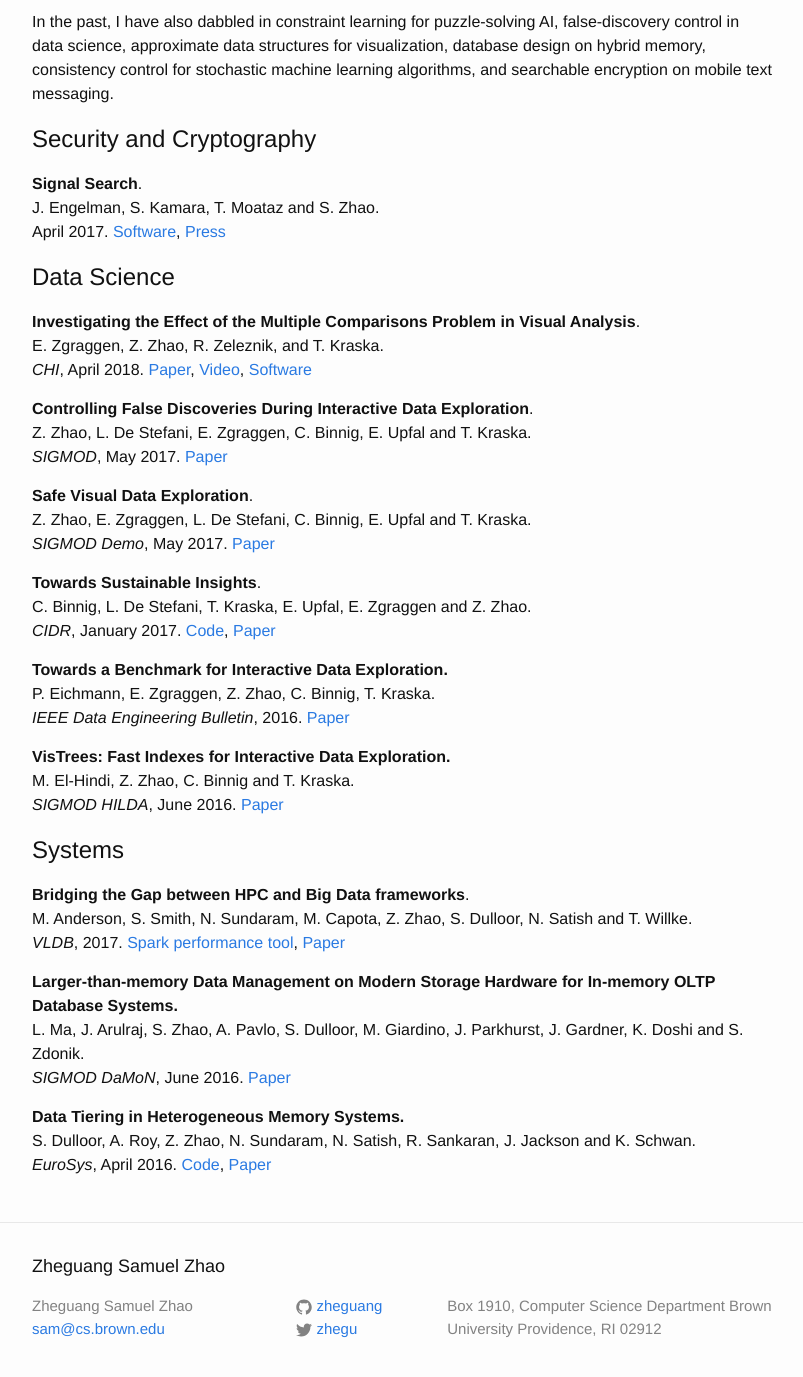
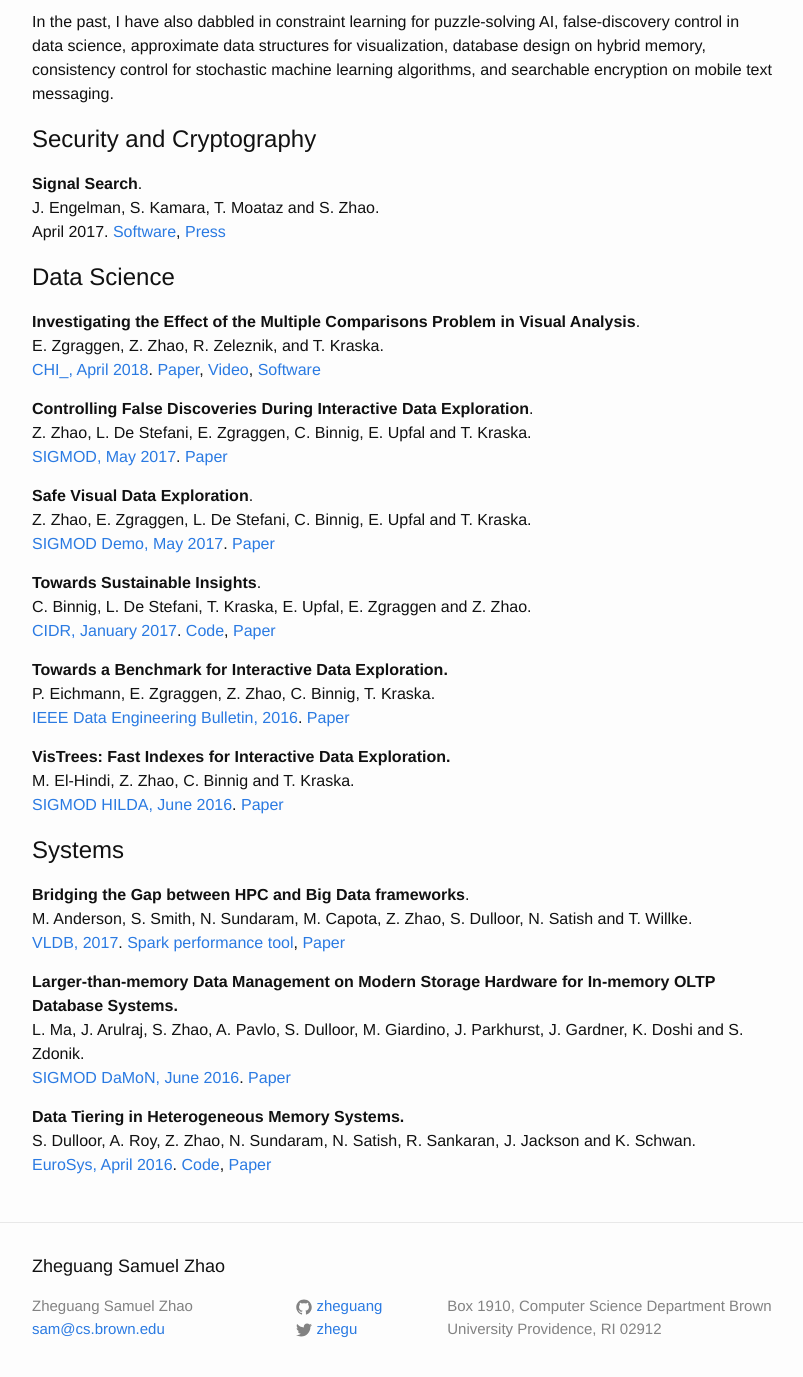
Before and after one commit to zheguang/zheguang.github.io, a Jekyll site: the page built from index.md, in a window 1280 px wide and 1400 px high, scrolled down 469 px. Shown: the top 1377 px of the window, without its empty margins (238-1041 px from the left). Built offline with Jekyll 4.4.1, drawn with Linux system fonts in a browser that asks for light colours; part of the change alters nothing that is shown.

Commit message:
research: update urls

```diff
--- a/index.md
+++ b/index.md
@@ -34,33 +34,33 @@ Data Science
 
 **Investigating the Effect of the Multiple Comparisons Problem in Visual Analysis**.
 E. Zgraggen, Z. Zhao, R. Zeleznik, and T. Kraska.
-_CHI_, April 2018.
+[CHI_, April 2018][1].
 [Paper](https://zheguang.github.io/research/risk-chi.pdf), [Video](http://emanuelzgraggen.com/assets/video/risk.mp4), [Software](https://github.com/zheguang/macau)
 
 **Controlling False Discoveries During Interactive Data Exploration**.
 Z. Zhao, L. De Stefani, E. Zgraggen, C. Binnig, E. Upfal and T. Kraska.
-_SIGMOD_, May 2017.
+[SIGMOD, May 2017][2].
 [Paper](https://zheguang.github.io/research/risk-sigmod.pdf)
 
 **Safe Visual Data Exploration**.
 Z. Zhao, E. Zgraggen, L. De Stefani, C. Binnig, E. Upfal and T. Kraska.
-_SIGMOD Demo_, May 2017.
+[SIGMOD Demo, May 2017][2].
 [Paper](https://zheguang.github.io/research/risk-sigmod-demo.pdf)
 
 **Towards Sustainable Insights**.
 C. Binnig, L. De Stefani, T. Kraska, E. Upfal, E. Zgraggen and Z. Zhao.
-_CIDR_, January 2017.
+[CIDR, January 2017][3].
 [Code](https://github.com/zheguang/rand-db),
 [Paper](https://zheguang.github.io/research/risk-cidr.pdf)
 
 **Towards a Benchmark for Interactive Data Exploration.**
 P. Eichmann, E. Zgraggen, Z. Zhao, C. Binnig, T. Kraska.
-_IEEE Data Engineering Bulletin_, 2016.
+[IEEE Data Engineering Bulletin, 2016][4].
 [Paper](https://zheguang.github.io/research/ide-bench.pdf)
 
 **VisTrees: Fast Indexes for Interactive Data Exploration.**
 M. El-Hindi, Z. Zhao, C. Binnig and T. Kraska.
-_SIGMOD HILDA_, June 2016.
+[SIGMOD HILDA, June 2016][5].
 [Paper](https://zheguang.github.io/research/vistree.pdf)
 
 Systems
@@ -68,17 +68,26 @@ Systems
 
 **Bridging the Gap between HPC and Big Data frameworks**.
 M. Anderson, S. Smith, N. Sundaram, M. Capota, Z. Zhao, S. Dulloor, N. Satish and T. Willke.
-_VLDB_, 2017.
+[VLDB, 2017][6].
 [Spark performance tool](https://github.com/zheguang/spark-perftool),
 [Paper](https://zheguang.github.io/research/hpc-big-data.pdf)
 
 **Larger-than-memory Data Management on Modern Storage Hardware for In-memory OLTP Database Systems.**
 L. Ma, J. Arulraj, S. Zhao, A. Pavlo, S. Dulloor, M. Giardino, J. Parkhurst, J. Gardner, K. Doshi and S. Zdonik.
-_SIGMOD DaMoN_, June 2016.
+[SIGMOD DaMoN, June 2016][7].
 [Paper](https://zheguang.github.io/research/nvm-anticache.pdf)
 
 **Data Tiering in Heterogeneous Memory Systems.**
 S. Dulloor, A. Roy, Z. Zhao, N. Sundaram, N. Satish, R. Sankaran, J. Jackson and K. Schwan.
-_EuroSys_, April 2016.
+[EuroSys, April 2016][8].
 [Code](https://github.com/zheguang/voltdb/tree/sam-redo-tag),
 [Paper](https://zheguang.github.io/research/nvm-data-tiering.pdf)
+
+[1]: https://chi2018.acm.org/
+[2]: http://sigmod2017.org/
+[3]: http://cidrdb.org/cidr2017/index.html
+[4]: http://sites.computer.org/debull/A16dec/issue1.htm
+[5]: http://hilda.io/2016/
+[6]: http://www.vldb.org/2017/
+[7]: http://daslab.seas.harvard.edu/damon2016/
+[8]: http://eurosys16.doc.ic.ac.uk/
```
